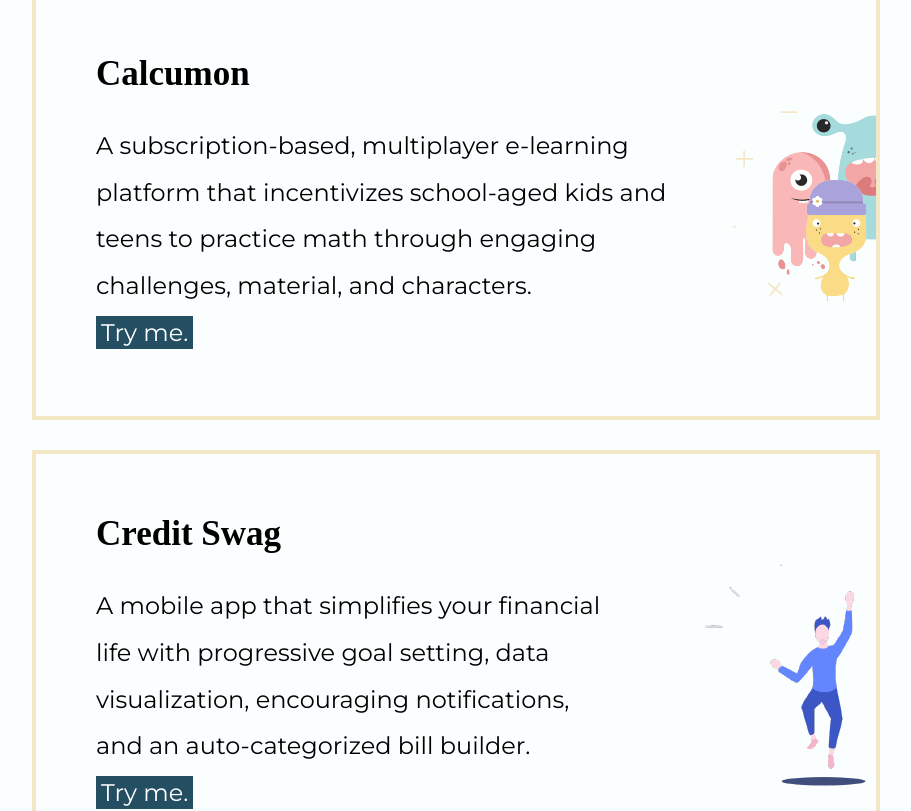
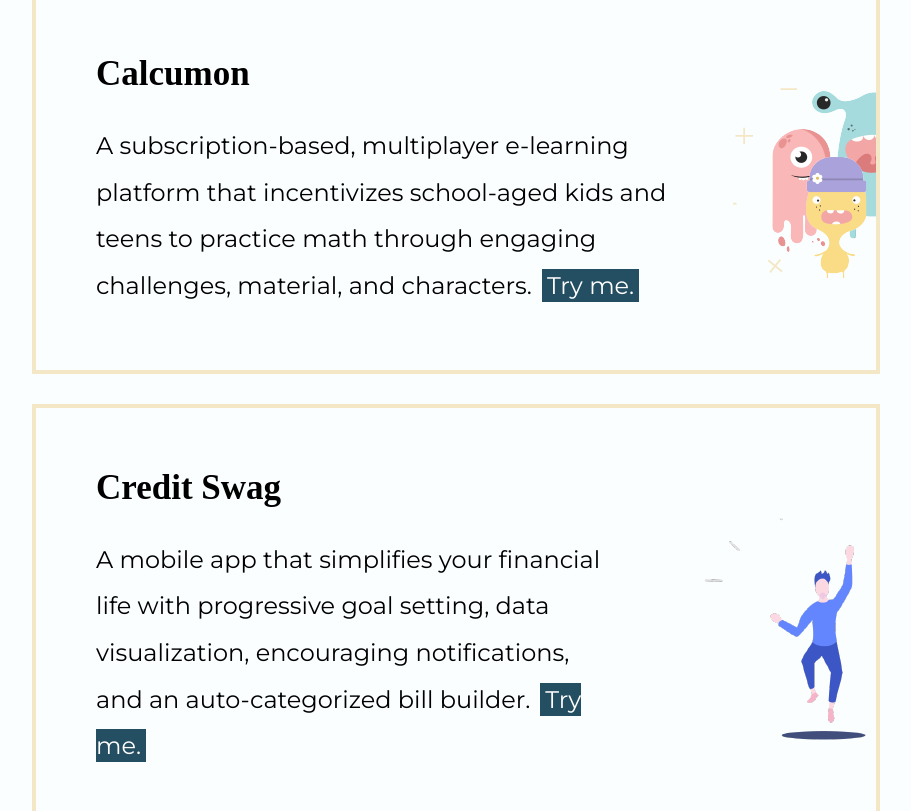
Before and after one commit to Anisha7/my-portfolio, a React (Create React App) app: page / in a window 1280 px wide. Shown: the part 3520-4331 px from the top of the page, without its empty margins (184-1095 px from the left). Built offline with nearby package versions, Linux system fonts and the light colour scheme.

Commit message:
links added

```diff
--- a/src/components/Home/components/Projects/index.js
+++ b/src/components/Home/components/Projects/index.js
@@ -5,12 +5,12 @@ import calcumon from '../../../../images/projects/calcumon.png';
 import creditswag from '../../../../images/projects/creditswag.png';
 import sadboykj from '../../../../images/projects/sadboykj.png';
 
-const ProjectLineItem = ({ title, description, image }) => {
+const ProjectLineItem = ({ title, description, image, url }) => {
     return (
         <div className="projectLineItem">
             <div>
                 <h2>{ title }</h2>
-                <p>{ description }<br/><span>Try me.</span></p>
+                <p>{ description }<a href={url} target="_blank">Try me.</a></p>
             </div>
             <img src={ image } alt="project asset" />
         </div>
@@ -24,16 +24,19 @@ class Projects extends Component {
                 title: 'Calcumon',
                 description: 'A subscription-based, multiplayer e-learning platform that incentivizes school-aged kids and teens to practice math through engaging challenges, material, and characters.',
                 image: calcumon,
+                url: 'http://www.calcumon.com/',
             },
             {
                 title: 'Credit Swag',
                 description: 'A mobile app that simplifies your financial life with progressive goal setting, data visualization, encouraging notifications, and an auto-categorized bill builder.',
                 image: creditswag,
+                url: 'https://creditswag.herokuapp.com/',
             },
             {
                 title: 'Sadboykj concert',
                 description: 'A responsive web app that enables event ticket sales in support of a  non-profit concert for local young artists, with customized links for each artist and their albums.',
                 image: sadboykj,
+                url: 'https://sadboykj.com/',
             },
         ]
         return (
@@ -44,9 +47,9 @@ class Projects extends Component {
                     assets, but there are more. Check out my passion
                     projects below:</p>
                 <div className="projectsList">
-                    { projectObjects.map(({ title, description, image}) => {
+                    { projectObjects.map(({ title, description, image, url}) => {
                         return (
-                            <ProjectLineItem title={ title } description={ description } image={ image } />
+                            <ProjectLineItem title={ title } description={ description } image={ image } url={ url } />
                         )
                     }) }
                 </div>
--- a/src/components/Home/components/Projects/styles.css
+++ b/src/components/Home/components/Projects/styles.css
@@ -35,10 +35,11 @@
     padding: 60px;
 }
 
-.projectLineItem span {
+.projectLineItem a {
     background-color: #244e62;
     color: white;
     padding: 2px 5px;
+    margin-left: 10px;
 }
 
 .projectLineItem > img {
```
